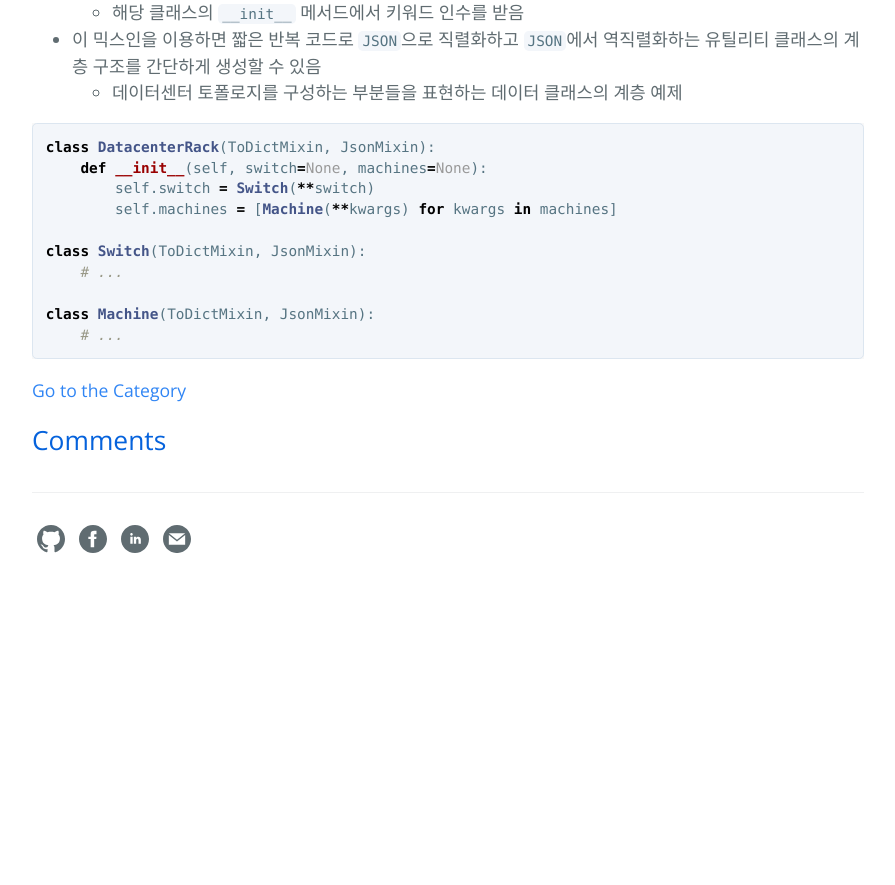
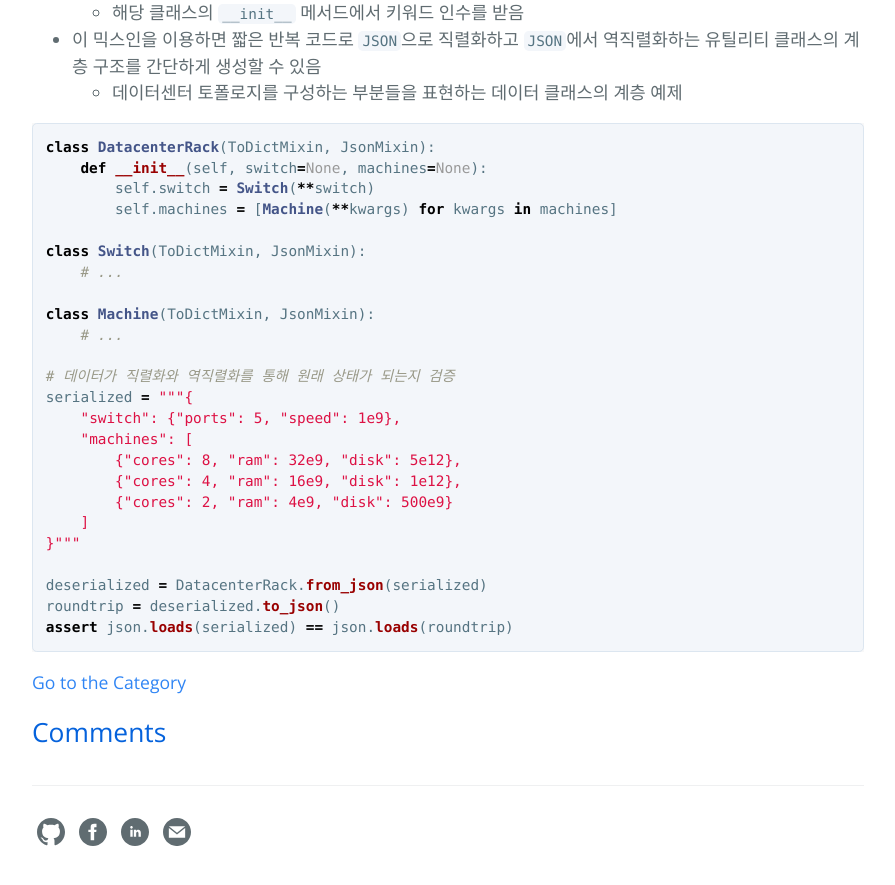
Before and after one commit to hcnoh/hcnoh.github.io, a Jekyll site: the page built from _posts/2018-10-07-effective-python-way26.md, in a window 1280 px wide and 900 px high, scrolled down 3491 px. Shown: the top 885 px of the window, without its empty margins (192-1087 px from the left). Built offline with Jekyll 4.4.1, drawn with Linux system fonts in a browser that asks for light colours; comment, search, counter and statistics services are not loaded; before the commit the page ends 4098 px from its top, so only the background shows below that.

Commit message:
Update 2018-10-07-effective-python-way26.md

````diff
--- a/_posts/2018-10-07-effective-python-way26.md
+++ b/_posts/2018-10-07-effective-python-way26.md
@@ -153,4 +153,18 @@ class Switch(ToDictMixin, JsonMixin):
 
 class Machine(ToDictMixin, JsonMixin):
     # ...
+
+# 데이터가 직렬화와 역직렬화를 통해 원래 상태가 되는지 검증
+serialized = """{
+    "switch": {"ports": 5, "speed": 1e9},
+    "machines": [
+        {"cores": 8, "ram": 32e9, "disk": 5e12},
+        {"cores": 4, "ram": 16e9, "disk": 1e12},
+        {"cores": 2, "ram": 4e9, "disk": 500e9}
+    ]
+}"""
+
+deserialized = DatacenterRack.from_json(serialized)
+roundtrip = deserialized.to_json()
+assert json.loads(serialized) == json.loads(roundtrip)
 ```
````
